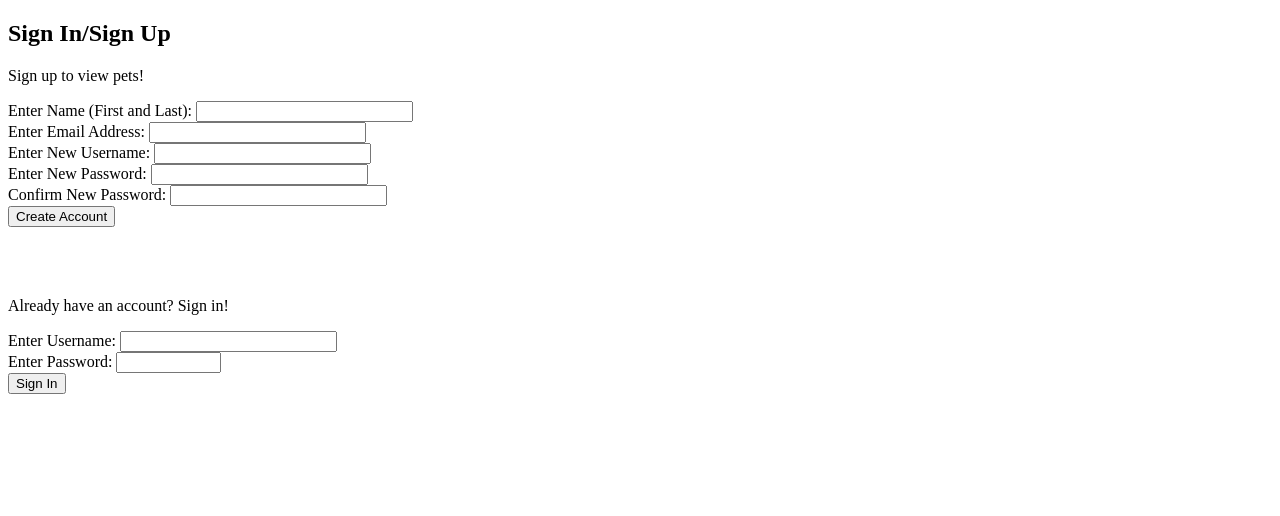
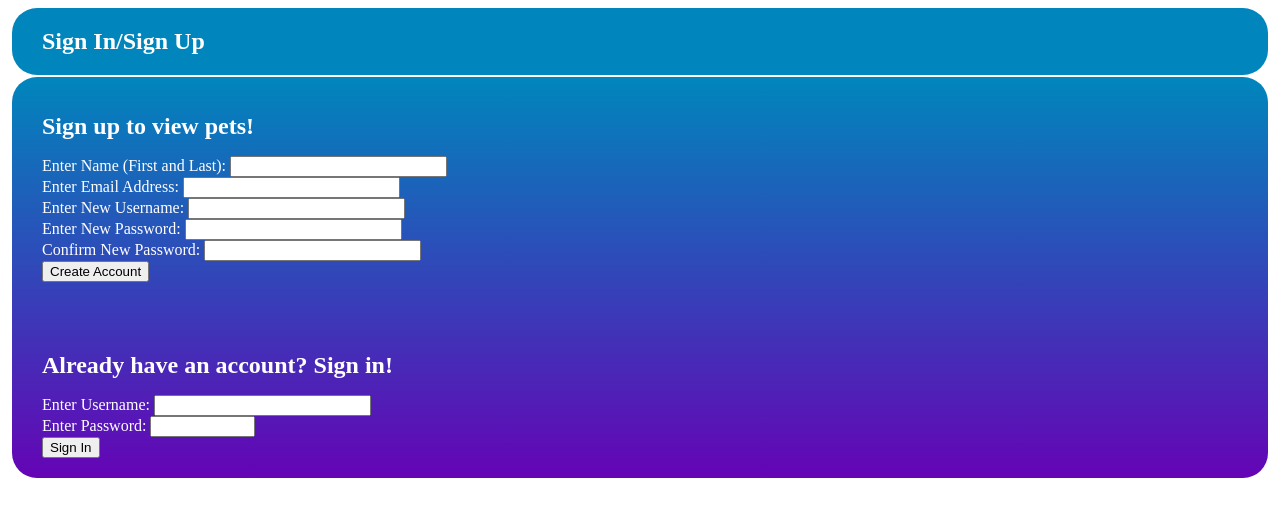
Before and after one commit to Torrescc/Fetch-Your-Friend, a plain HTML site: page sign-up-in.html in a window 1280 px wide. Drawn offline with Linux system fonts and the light colour scheme.

Commit message:
Added color grdient

```diff
--- a/sign-up-in.html
+++ b/sign-up-in.html
@@ -7,12 +7,32 @@
     <title>Sign-up</title>
 </head>
 <body>
+	<style>
+		h2 {
+			background-color: rgb(0,134,188);
+			color: white;
+			border-radius: 25px;
+			padding: 20px 30px;
+			margin: 2px 4px;
+		}
+		section {
+			background: linear-gradient(rgb(0,134,188), rgb(101,4,181));
+			color: white;
+			border-radius: 25px;
+			padding: 20px 30px;
+			margin: 2px 4px;
+		}
+		b {
+			font-size: 18pt;
+		}
+	</style>
+
 	<h2>Sign In/Sign Up</h2>
 
 	<header></header>
 
     <section>
-		<p>Sign up to view pets!</p>
+		<p><b>Sign up to view pets!</b></p>
 		<form action="index-logged-in.html" method="GET">
 			<label for "name">Enter Name (First and Last):</label>
 			<input type="text" id="name" name="name" size="24" required><br>
@@ -27,7 +47,7 @@
 			<input type="submit" value="Create Account"><br>
 		</form>
 
-		<br><br><br><p>Already have an account? Sign in!</p>
+		<br><br><br><p><b>Already have an account? Sign in!</b></p>
 		<form action="index-logged-in.html" method="GET">
 			<label for "existuser">Enter Username:</label>
 			<input type="text" id="existuser" name="existuser" size="24" required><br>
```
